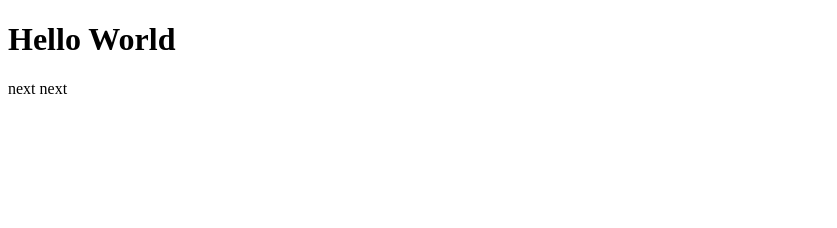
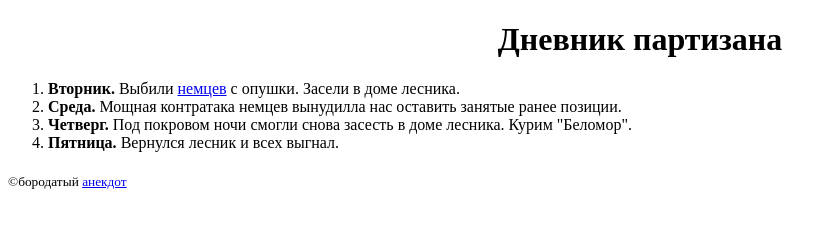
Before and after one commit to KraikoNikolai/KraikoNikolai_FD1-210-23, a plain HTML site: page index.html in a window 1280 px wide. Shown: the whole page, without its empty margins (0-837 px from the left). Drawn offline with Linux system fonts and the light colour scheme.

Commit message:
HW_1a_KraikoNikolai_31.01

```diff
--- a/index.html
+++ b/index.html
@@ -4,10 +4,20 @@
     <meta charset="UTF-8">
     <meta http-equiv="X-UA-Compatible" content="IE=edge">
     <meta name="viewport" content="width=device-width, initial-scale=1.0">
-    <title>Document</title>
+    <title>DIARY</title>
 </head>
 <body>
-    <h1>Hello World</h1>
-    <p>next next</p>
+    <h1 align="center">Дневник партизана</h1>
+    <p>
+        <ol>
+            <li><b>Вторник. </b>Выбили <a href="https://ru.wikipedia.org/wiki/%D0%9D%D0%B5%D0%BC%D1%86%D1%8B" title="Немцы" target="_blank">немцев</a> с опушки. Засели в доме лесника.</li>
+            <li><b>Среда. </b>Мощная контратака немцев вынудилла нас оставить занятые ранее позиции. </li>
+            <li><b>Четверг. </b>Под покровом ночи смогли снова засесть в доме лесника. Курим "Беломор".</li>
+            <li><b>Пятница. </b>Вернулся лесник и всех выгнал.</li>
+        </ol>
+    </p>
+    <sub>&copy;бородатый <a href="https://ru.wikipedia.org/wiki/%D0%90%D0%BD%D0%B5%D0%BA%D0%B4%D0%BE%D1%82" title="Анекдот" target="_blank">анекдот</a></sub>
+
+
 </body>
 </html>
```
